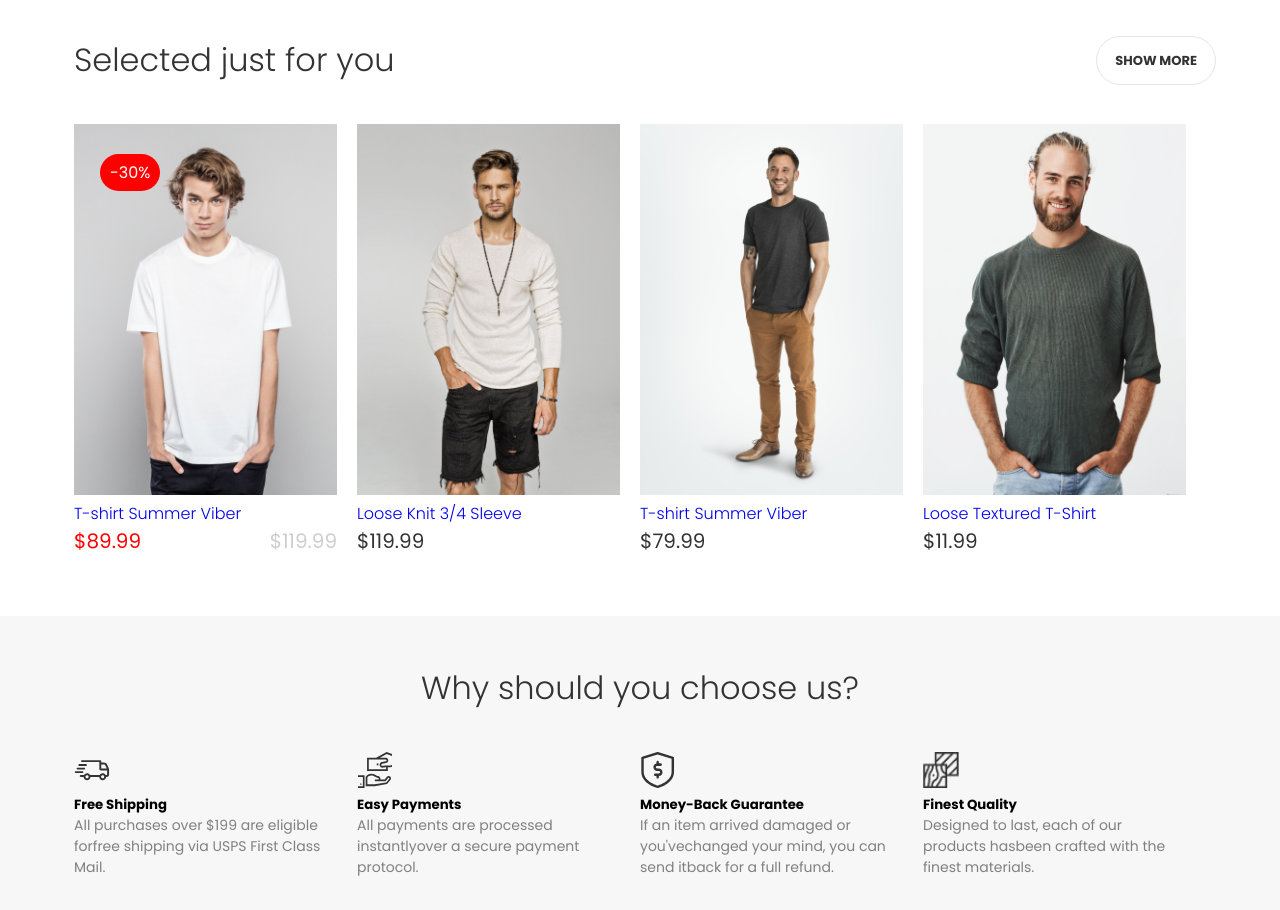
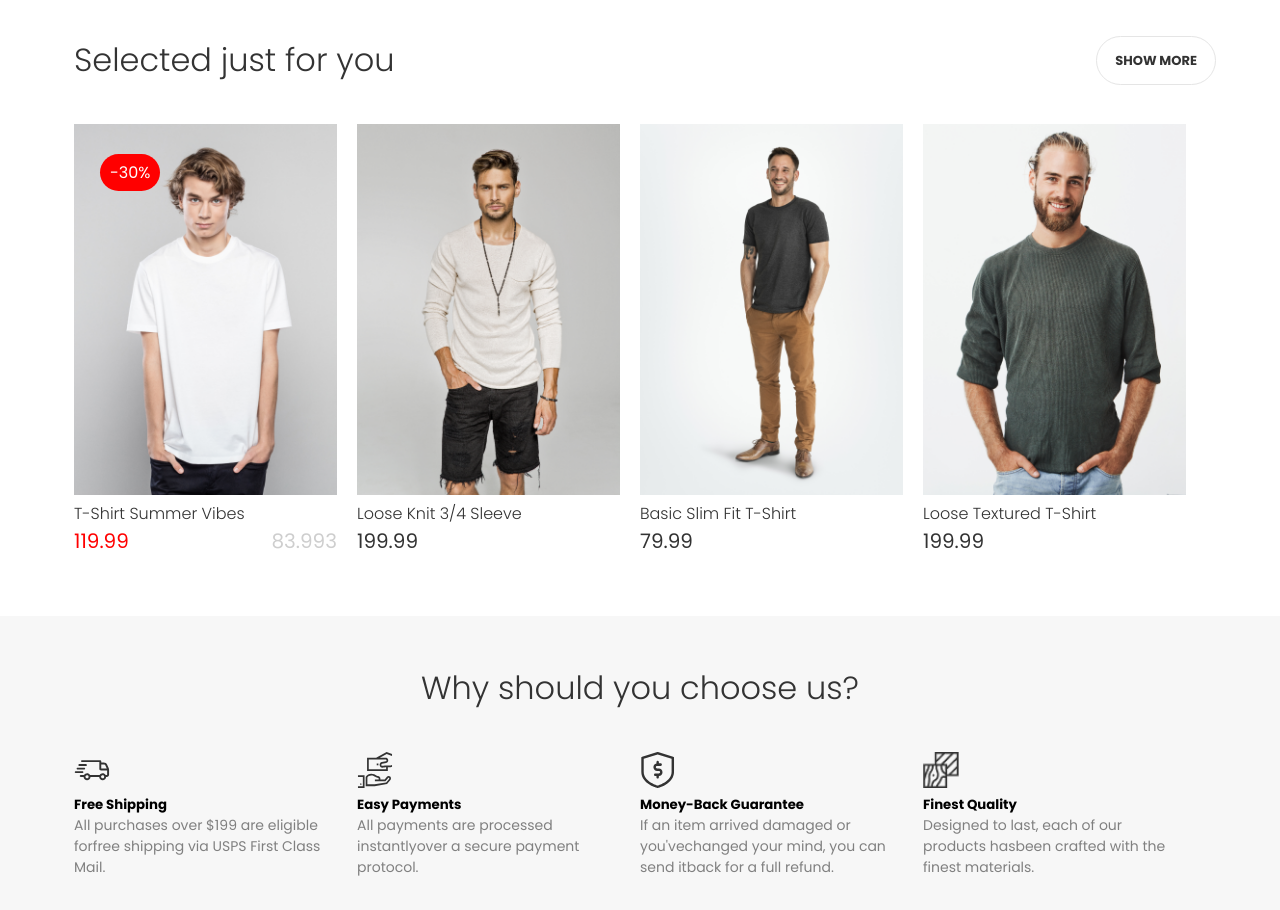
Before and after one commit to st-nhitruong/FE-Internship-Winter-2021_Nhi-Truong-T-H_FE-Exercise, a plain HTML site: page index.html in a window 1280 px wide. Shown: the part 1500-2410 px from the top of the page. Drawn offline with Linux system fonts and the light colour scheme.

Commit message:
render product on homepage

```diff
--- a/index.html
+++ b/index.html
@@ -120,8 +120,8 @@
     <section class="section section-product">
       <div class="container wrap">
         <h3 class="section-title">Selected just for you</h3>
-        <ul class="row">
-          <li class="col col-3">
+        <ul class="row products-list">
+          <!-- <li class="col col-3">
             <div class="product onsale">
               <a href="#">
                 <img src="images/image.png" class="product-img" alt="image-product">
@@ -178,7 +178,7 @@
               </div>
               <div class="button-add-cart text-uppercase"><a href="#"> add cart </a></div>
             </div>
-          </li>
+          </li> -->
         </ul>
         <a href="#" class="btn btn-top-right btn-default btn-outline text-uppercase">show more</a>
       </div>
@@ -287,7 +287,7 @@
                 </h4>
                 <span class="product-price">$11.99</span>
               </div>
-              <div class="button-add-cart text-uppercase"><a href="#"> add cart </a></div>
+              <div class="button-add-cart text-uppercase" onclick="addProduct()"><a href="#"> add cart </a></div>
             </div>
           </li>
         </ul>
@@ -408,6 +408,8 @@
       </div>
     </div>
   </section>
+  <script src="./js/data.js"></script>
   <script src="./js/changeview.js"></script>
+  <!-- <script src="./js/addcart.js"></script> -->
 </body>
 </html>
--- a/js/changeview.js
+++ b/js/changeview.js
@@ -18,6 +18,7 @@ function linkToCart() {
   $main.style.display = 'none';
   $footer.style.display = 'none';
   $cart.style.display = 'block';
+  renderProductsList();
 }
 function linkHome() {
   $cart.style.display = 'none';
--- a/js/data.js
+++ b/js/data.js
@@ -1,9 +1,122 @@
-let product_list = [];
-product1 = new Product(1, 'T-Shirt Summer Vibes', './images/image.png', 119.99, 30);
-product2 = new Product(2, 'Loose Knit 3/4 Sleeve', './images/image-2.png', 199.99, 0);
-product3 = new Product(3, 'Basic Slim Fit T-Shirt', './images/image-3.png', 79.99, 0);
-product4 = new Product(4, 'Loose Textured T-Shirt', './images/image-4.png', 199.99, 0);
+class Product {
+  constructor(id, name, img, price, discount, color, size) {
+    this.id = id;
+    this.name = name;
+    this.img = img;
+    this.price = price;
+    this.discount = discount;
+    this.color = color;
+    this.size = size;
+  }
+  calcDiscountPrice() {
+    let discount_price = this.price - (this.discount/100*this.price);
+    return discount_price.toFixed(2);
+  }
+}
+
+const product_list = [];
+product1 = new Product("1", 'T-Shirt Summer Vibes', './images/image.png', 119.99, 30, 'white', 'XL');
+product2 = new Product("2", 'Loose Knit 3/4 Sleeve', './images/image-2.png', 199.99, 0, 'white', 'XL');
+product3 = new Product("3", 'Basic Slim Fit T-Shirt', './images/image-3.png', 79.99, 0, 'black', 'XL');
+product4 = new Product("4", 'Loose Textured T-Shirt', './images/image-4.png', 199.99, 0, 'black', 'L');
 product_list.push(product1);
 product_list.push(product2);
 product_list.push(product3);
 product_list.push(product4);
+
+
+// Render list of products on homepage
+const renderListProductsSelected = () => {
+  const $productsList = document.querySelector(".products-list");
+  product_list.forEach((product) => {
+    const $li = document.createElement("li");
+    $li.classList.add("col");
+    $li.classList.add("col-3");
+    $productsList.appendChild($li);
+
+    const $div = document.createElement("div");
+    $div.classList.add("product");
+    if(product.discount >0) {
+      $div.classList.add("onsale");
+    }
+    $div.setAttribute("data-id", product.id);
+    $li.appendChild($div);
+
+    const $a = document.createElement("a");
+    $div.appendChild($a);
+
+    const $img = document.createElement("img");
+    $img.classList.add("product-img");
+    $img.setAttribute("alt", "image-product");
+    $img.setAttribute("src", product.img);
+    $a.appendChild($img);
+
+    const $div1 = document.createElement("div");
+    $div1.classList.add("product-content");
+    $div.appendChild($div1);
+
+    const $h4 = document.createElement("h4");
+    $h4.classList.add("product-title");
+    $div1.appendChild($h4);
+
+    const $a1 = document.createElement("a");
+    $a1.innerHTML = product.name;
+    $h4.appendChild($a1);
+
+    if(product.discount >0) {
+      const $span = document.createElement("span");
+      $span.classList.add("product-price-sale");
+      $span.innerHTML = product.price;
+      $div1.appendChild($span);
+
+      const discount_price = product.price - (product.discount/100*product.price)
+      const $span1 = document.createElement("span");
+      $span1.classList.add("product-price");
+      $span1.classList.add("original");
+      $span1.innerHTML = discount_price;
+      $div1.appendChild($span1);
+
+      const $span2 = document.createElement("span");
+      $span2.classList.add("badge");
+      $span2.classList.add("badge-danger");
+      $span2.innerHTML = `-${product.discount}%`;
+      $div.appendChild($span2);
+    }else {
+      const $span = document.createElement("span");
+      $span.classList.add("product-price");
+      $span.innerHTML = product.price;
+      $div1.appendChild($span);
+    }
+
+    const $button = document.createElement("div");
+    $button.classList.add("button-add-cart");
+    $button.classList.add("text-uppercase");
+    $button.innerHTML = "add to cart";
+    $div.appendChild($button);
+
+    const $a2 = document.createElement("a");
+    $button.appendChild($a2);
+
+
+    $button.addEventListener("click", () => {
+      addProductToCart(product);
+    });
+  });
+};
+
+const addProductToCart = (productData) => {
+  const rawProducts = localStorage.getItem("bonhotam");
+  const productsList = rawProducts ? JSON.parse(rawProducts) : [];
+  const existingProduct = productsList.find(
+    (product) => product.id === productData.id
+  );
+  if (existingProduct) {
+    existingProduct.quantity = existingProduct.quantity + 1;
+  } else {
+    productData.quantity = 1;
+    productsList.push(productData);
+  }
+  localStorage.setItem("bonhotam", JSON.stringify(productsList));
+};
+
+renderListProductsSelected();
```
Also changed, not shown: js/addcart.js (deleted, +0 -17 lines), js/rendercart.js (added, +15 -0 lines).
